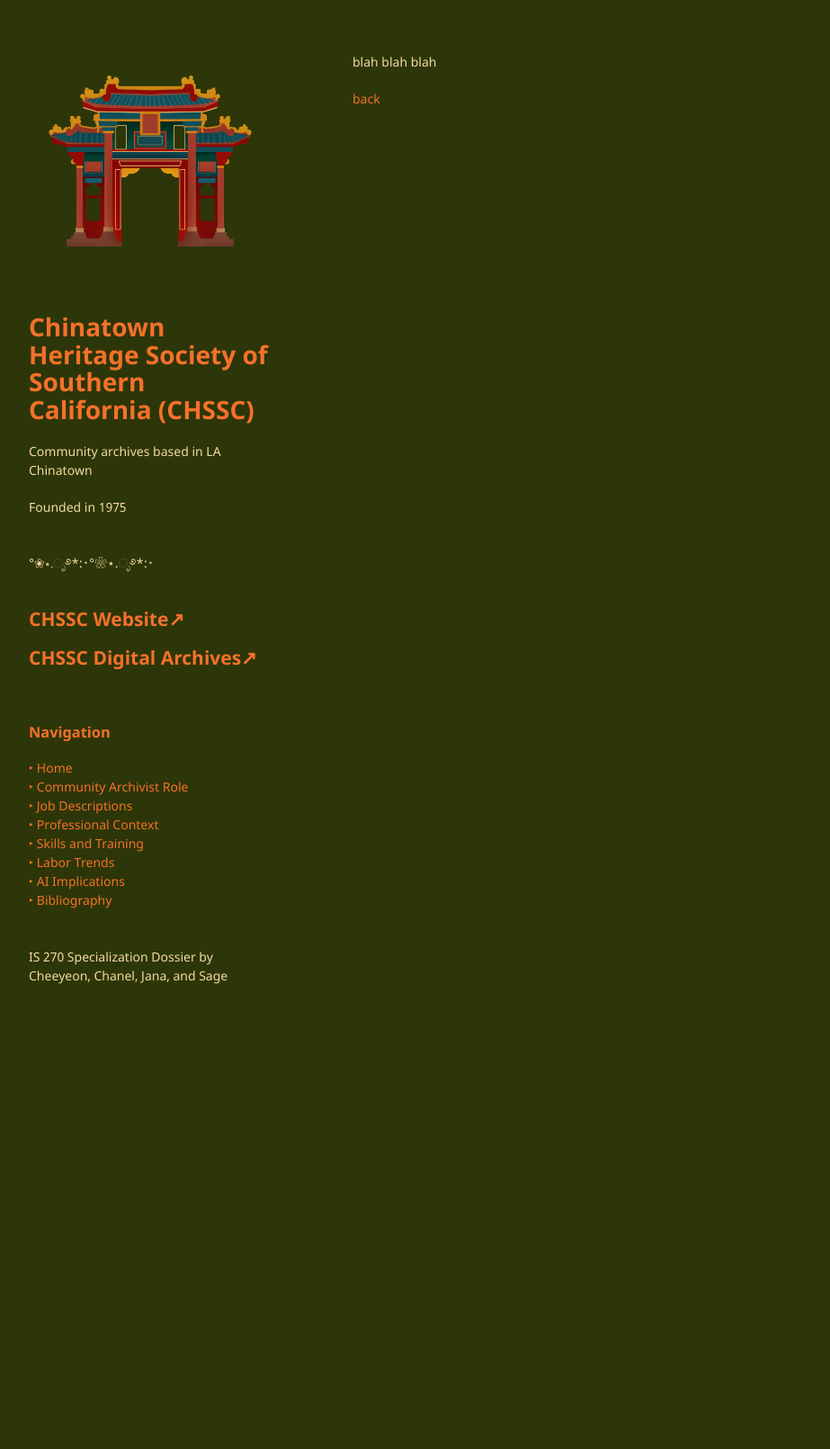
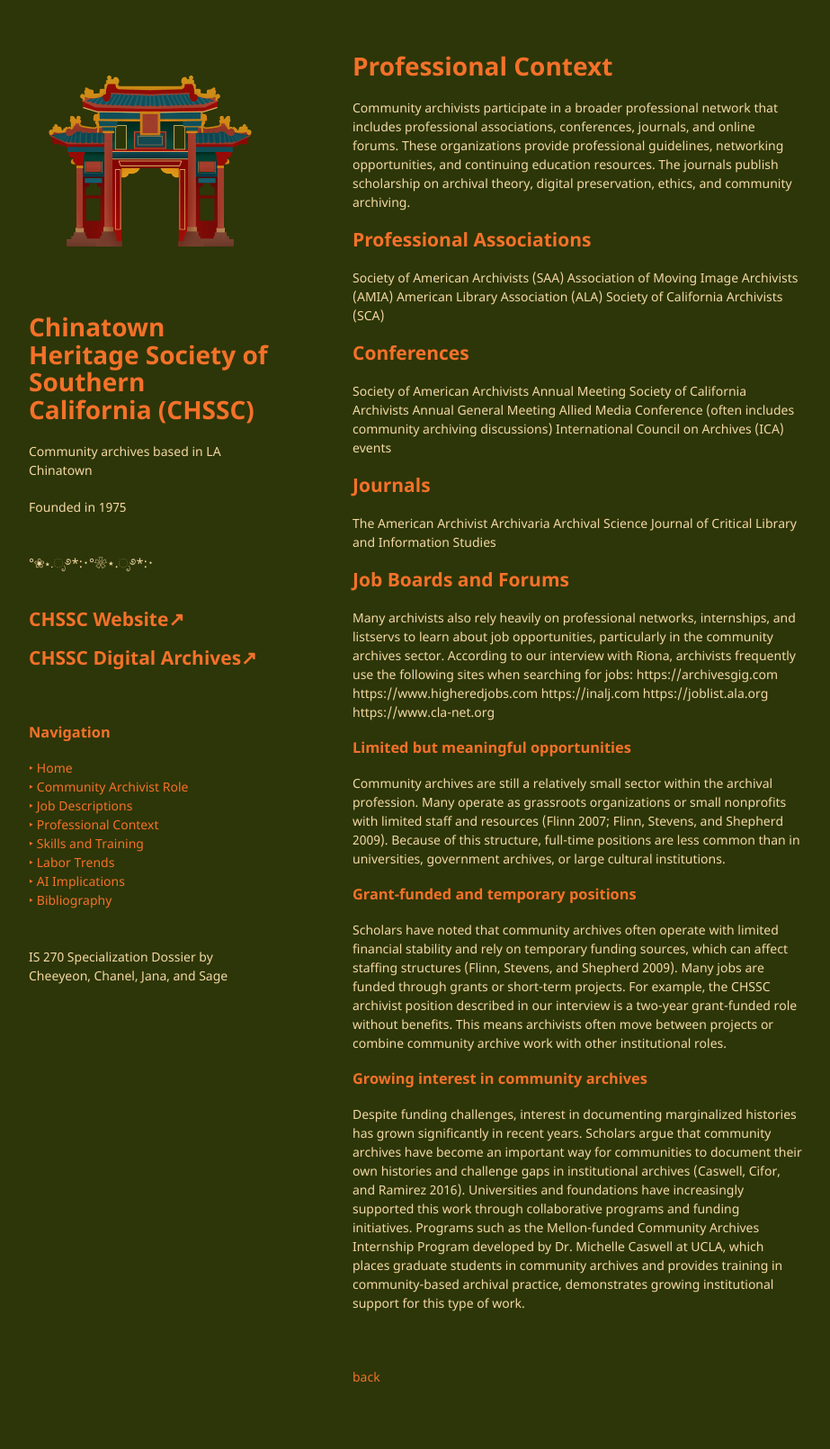
Before and after one commit to chaanelly/IS270-CHSSC, a Jekyll site: the page built from pages/professional-context.md, in a window 1280 px wide. Shown: the whole page at 90% size, without its empty margins (178-1101 px from the left). Built offline with Jekyll 4.4.1, drawn with Linux system fonts in a browser that asks for light colours; our own code applies the rules of GitHub Pages for plain Markdown files; before the commit the page ends 1157 px from its top, so only the background shows below that.

Commit message:
Update professional-context.md

```diff
--- a/pages/professional-context.md
+++ b/pages/professional-context.md
@@ -1,3 +1,45 @@
-blah blah blah
+# Professional Context
+Community archivists participate in a broader professional network that includes professional associations, conferences, journals, and online forums. These organizations provide professional guidelines, networking opportunities, and continuing education resources. The journals publish scholarship on archival theory, digital preservation, ethics, and community archiving.
+
+## Professional Associations
+Society of American Archivists (SAA)
+Association of Moving Image Archivists (AMIA)
+American Library Association (ALA)
+Society of California Archivists (SCA)
+
+## Conferences
+Society of American Archivists Annual Meeting
+Society of California Archivists Annual General Meeting
+Allied Media Conference (often includes community archiving discussions)
+International Council on Archives (ICA) events
+
+## Journals
+The American Archivist
+Archivaria
+Archival Science
+Journal of Critical Library and Information Studies
+
+## Job Boards and Forums
+Many archivists also rely heavily on professional networks, internships, and listservs to learn about job opportunities, particularly in the community archives sector. According to our interview with Riona, archivists frequently use the following sites when searching for jobs:
+https://archivesgig.com
+https://www.higheredjobs.com
+https://inalj.com
+https://joblist.ala.org
+https://www.cla-net.org
+
+### Limited but meaningful opportunities
+Community archives are still a relatively small sector within the archival profession.
+Many operate as grassroots organizations or small nonprofits with limited staff and resources (Flinn 2007; Flinn, Stevens, and Shepherd 2009). Because of this structure, full-time positions are less common than in universities, government archives, or large cultural institutions.
+
+### Grant-funded and temporary positions
+Scholars have noted that community archives often operate with limited financial stability and rely on temporary funding sources, which can affect staffing structures (Flinn, Stevens, and Shepherd 2009).
+Many jobs are funded through grants or short-term projects. For example, the CHSSC archivist position described in our interview is a two-year grant-funded role without benefits.
+This means archivists often move between projects or combine community archive work with other institutional roles.
+
+### Growing interest in community archives
+Despite funding challenges, interest in documenting marginalized histories has grown significantly in recent years. Scholars argue that community archives have become an important way for communities to document their own histories and challenge gaps in institutional archives (Caswell, Cifor, and Ramirez 2016).
+Universities and foundations have increasingly supported this work through collaborative programs and funding initiatives. Programs such as the Mellon-funded Community Archives Internship Program developed by Dr. Michelle Caswell at UCLA, which places graduate students in community archives and provides training in community-based archival practice, demonstrates growing institutional support for this type of work.
+
+<br>
 
 [back](../index.md)
```
